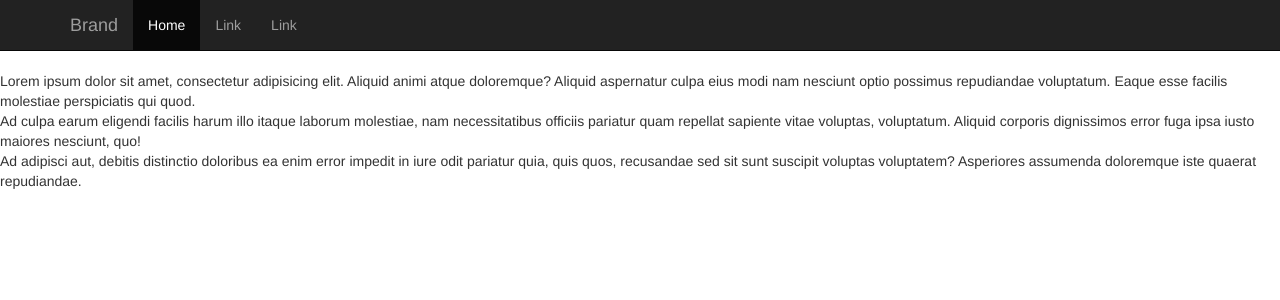
After one commit to orathaiharu/v, a CodeIgniter app: page /ci/index.php/home/test in a window 1280 px wide. The commit adds this page. Shown: the top 300 px of the page. Run offline with CodeIgniter, Linux system fonts and the light colour scheme; some libraries are stand-ins or nearby versions.

Commit message:
เพิ่ม Boostrap เข้ามาในงาน

```diff
--- a/application/config/autoload.php
+++ b/application/config/autoload.php
@@ -58,7 +58,7 @@ $autoload['packages'] = array();
 |
 |	$autoload['libraries'] = array('user_agent' => 'ua');
 */
-$autoload['libraries'] = array();
+$autoload['libraries'] = array('database', 'email', 'session');
 
 /*
 | -------------------------------------------------------------------
@@ -89,7 +89,7 @@ $autoload['drivers'] = array();
 |
 |	$autoload['helper'] = array('url', 'file');
 */
-$autoload['helper'] = array();
+$autoload['helper'] = array('url', 'file');
 
 /*
 | -------------------------------------------------------------------
--- a/application/controllers/Home.php
+++ b/application/controllers/Home.php
@@ -9,6 +9,15 @@
 class Home extends CI_Controller
 {
     public function index(){
+        $this->load->view('layout/header_view');
         $this->load->view('home_view');
+        $this->load->view('layout/footer_view');
+    }
+
+    public function test()
+    {
+        $this->load->view('layout/header_view');
+        $this->load->view('test_view');
+        $this->load->view('layout/footer_view');
     }
 }
--- /dev/null
+++ b/application/views/layout/footer_view.php
@@ -0,0 +1,6 @@
+<!-- jQuery (necessary for Bootstrap's JavaScript plugins) -->
+<script src="<?php echo base_url('bower_components/jquery/dist/jquery.min.js') ?>"></script>
+<!-- Include all compiled plugins (below), or include individual files as needed -->
+<script src="<?php echo base_url('bower_components/bootstrap/dist/js/bootstrap.min.js') ?>"></script>
+</body>
+</html>
--- /dev/null
+++ b/application/views/layout/header_view.php
@@ -0,0 +1,32 @@
+<!DOCTYPE html>
+<html lang="en">
+<head>
+    <meta charset="utf-8">
+    <meta http-equiv="X-UA-Compatible" content="IE=edge">
+    <meta name="viewport" content="width=device-width, initial-scale=1">
+    <!-- The above 3 meta tags *must* come first in the head; any other head content must come *after* these tags -->
+    <title>Bootstrap 101 Template</title>
+
+    <!-- Bootstrap -->
+    <link href="<?php echo base_url('bower_components/bootstrap/dist/css/bootstrap.min.css') ?>" rel="stylesheet">
+
+    <link rel="stylesheet" href="<?php echo base_url('bower_components/font-awesome/css/font-awesome.min.css') ?>">
+    <link rel="stylesheet" href="<?php echo base_url('bower_components/animate.css/animate.min.css') ?>">
+</head>
+<body>
+<nav class="navbar navbar-inverse navbar-static-top">
+    <div class="container">
+        <div class="navbar-header">
+            <button type="button" class="collapsed navbar-toggle" data-toggle="collapse"
+                    data-target="#bs-example-navbar-collapse-6" aria-expanded="false"><span class="sr-only">Toggle navigation</span>
+                <span class="icon-bar"></span> <span class="icon-bar"></span> <span class="icon-bar"></span></button>
+            <a href="#" class="navbar-brand">Brand</a></div>
+        <div class="collapse navbar-collapse" id="bs-example-navbar-collapse-6">
+            <ul class="nav navbar-nav">
+                <li class="active"><a href="#">Home</a></li>
+                <li><a href="#">Link</a></li>
+                <li><a href="#">Link</a></li>
+            </ul>
+        </div>
+    </div>
+</nav>
--- /dev/null
+++ b/application/views/test_view.php
@@ -0,0 +1,10 @@
+<div>Lorem ipsum dolor sit amet, consectetur adipisicing elit. Aliquid animi atque doloremque? Aliquid aspernatur culpa
+    eius modi nam nesciunt optio possimus repudiandae voluptatum. Eaque esse facilis molestiae perspiciatis qui quod.
+</div>
+<div>Ad culpa earum eligendi facilis harum illo itaque laborum molestiae, nam necessitatibus officiis pariatur quam
+    repellat sapiente vitae voluptas, voluptatum. Aliquid corporis dignissimos error fuga ipsa iusto maiores nesciunt,
+    quo!
+</div>
+<div>Ad adipisci aut, debitis distinctio doloribus ea enim error impedit in iure odit pariatur quia, quis quos,
+    recusandae sed sit sunt suscipit voluptas voluptatem? Asperiores assumenda doloremque iste quaerat repudiandae.
+</div>
--- a/bower.json
+++ b/bower.json
@@ -13,6 +13,8 @@
   ],
   "dependencies": {
     "sb-admin-2": "*",
-    "bootstrap": "^3.3.7"
+    "bootstrap": "^3.3.7",
+    "animate.css": "^3.5.2",
+    "font-awesome": "fontawesome#^4.7.0"
   }
 }
```
Also changed, not shown: application/views/home_view.php (+0 -45 lines).
